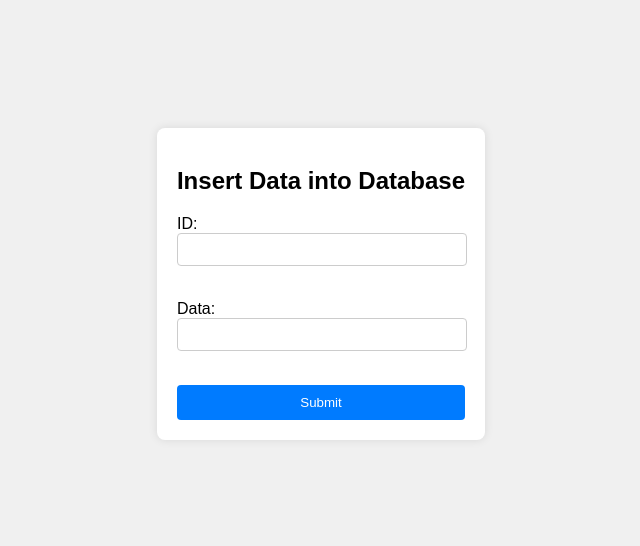
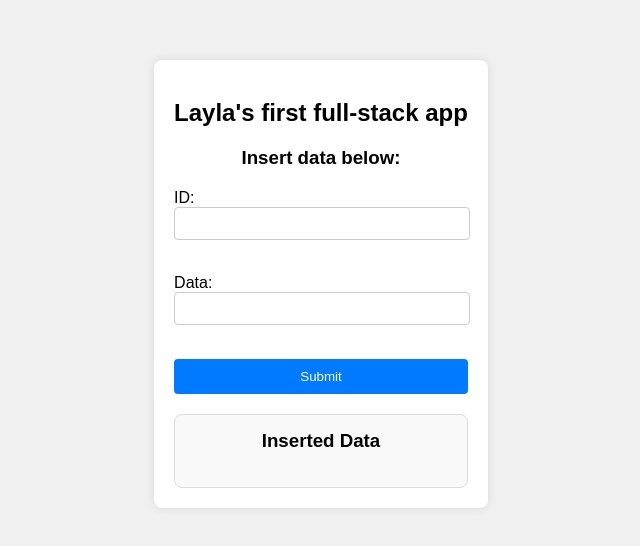
Before and after one commit to laylacodes/todo-app, a website: page public/index.html in a window 1280 px wide. Shown: the part 116-662 px from the top of the page, without its empty margins (319-959 px from the left). Drawn offline with Linux system fonts and the light colour scheme.

Commit message:
fix: allow inserted data to be displayed

```diff
--- a/public/index.html
+++ b/public/index.html
@@ -6,11 +6,19 @@
     </head>
     <body>
         <div class="container">
-            <h2>Insert Data into Database</h2>
+            <h2>Layla's first full-stack app</h2>
+            <h3>Insert data below:</h3>
             <form id="dataForm">
                 ID: <input type="number" id="id" required /><br />
                 Data: <input type="text" id="data" required /><br />
                 <button type="button" onclick="submitData()">Submit</button>
+                <!-- Below the form -->
+                <div id="insertedDataDisplay" class="data-display">
+                    <h3>Inserted Data</h3>
+                    <div id="displayContent">
+                        <!-- Inserted data will appear here -->
+                    </div>
+                </div>
             </form>
         </div>
 
@@ -26,6 +34,10 @@
                     body: JSON.stringify({ id, data }),
                 });
                 if (response.ok) {
+                    // Update the display
+                    const displayContent =
+                        document.getElementById("displayContent");
+                    displayContent.innerHTML = `<p>ID: ${id}<br>Data: ${data}</p>`;
                     alert("Data inserted successfully");
                 } else {
                     alert("Failed to insert data");
--- a/public/styles.css
+++ b/public/styles.css
@@ -16,7 +16,7 @@ body {
     box-shadow: 0 0 10px rgba(0, 0, 0, 0.1);
 }
 
-h2 {
+h2, h3 {
     text-align: center;
     margin-bottom: 20px;
 }
@@ -51,3 +51,14 @@ button {
 button:hover {
     background-color: #0056b3;
 }
+.data-display {
+    margin-top: 20px;
+    padding: 15px;
+    background-color: #f9f9f9;
+    border: 1px solid #ddd;
+    border-radius: 8px;
+}
+
+.data-display h3 {
+    margin-top: 0;
+}
```
